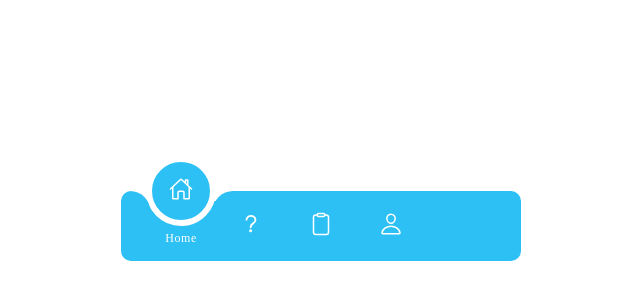
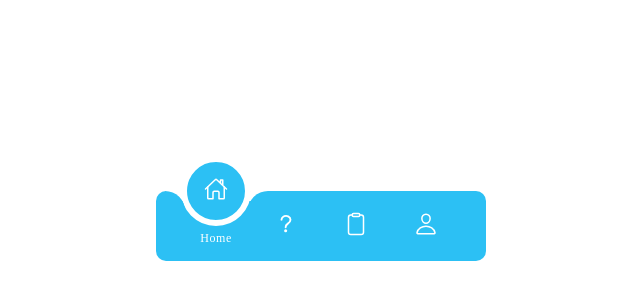
Before and after one commit to aashikur/SunnyNav, a plain HTML site: page index.html in a window 1280 px wide. Shown: the part 174-474 px from the top of the page, without its empty margins (319-959 px from the left). Drawn offline with nearby package versions, Linux system fonts and the light colour scheme.

Commit message:
adject side extra bar

```diff
--- a/css/css.css
+++ b/css/css.css
@@ -21,7 +21,8 @@ body{
 
 .navigation {
     position: relative;
-    width: 400px;
+    border-left: 25px solid var(--bclr);
+    width: 330px;
     height: 70px;
     background: var(--bclr);
     display: flex;
```
